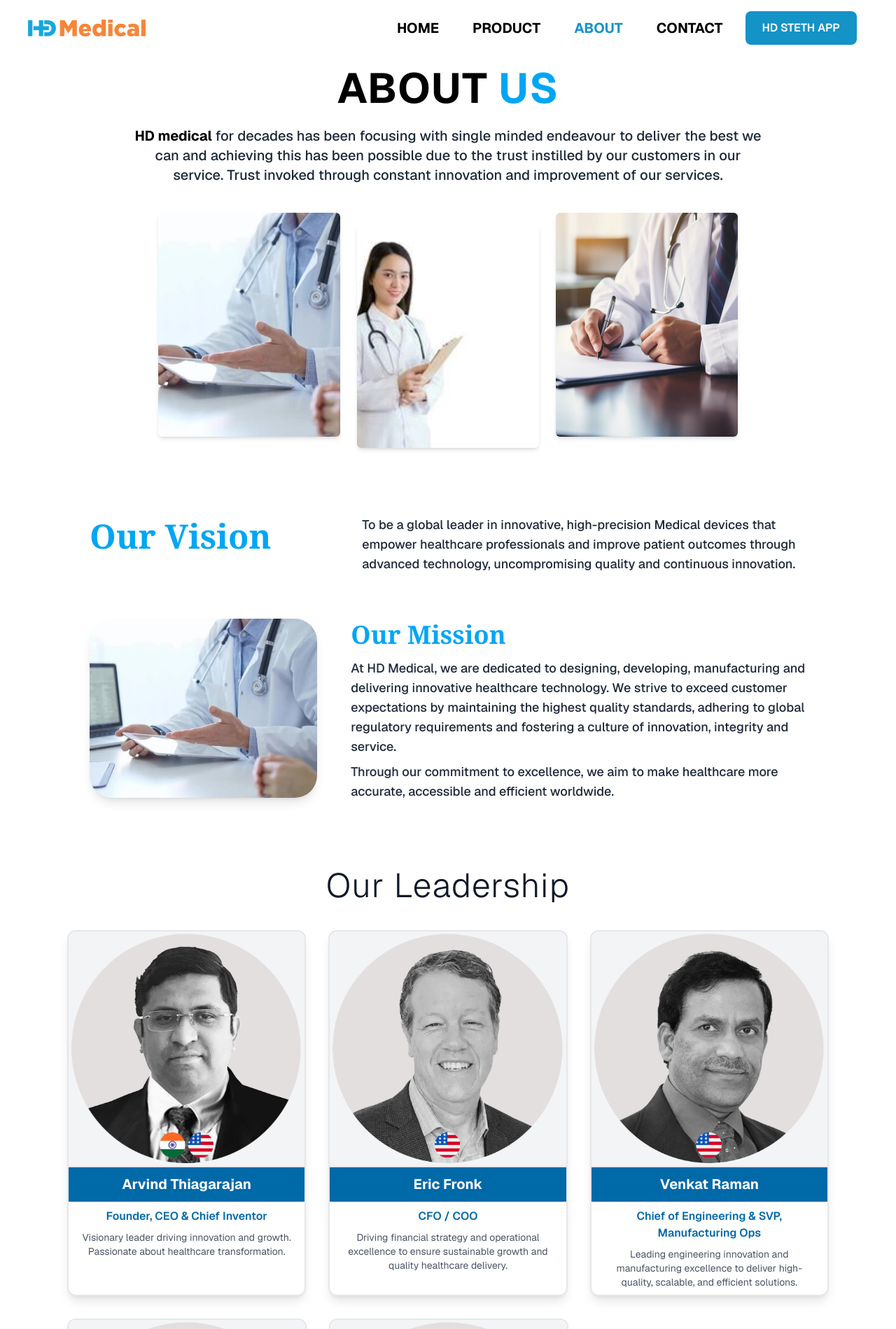
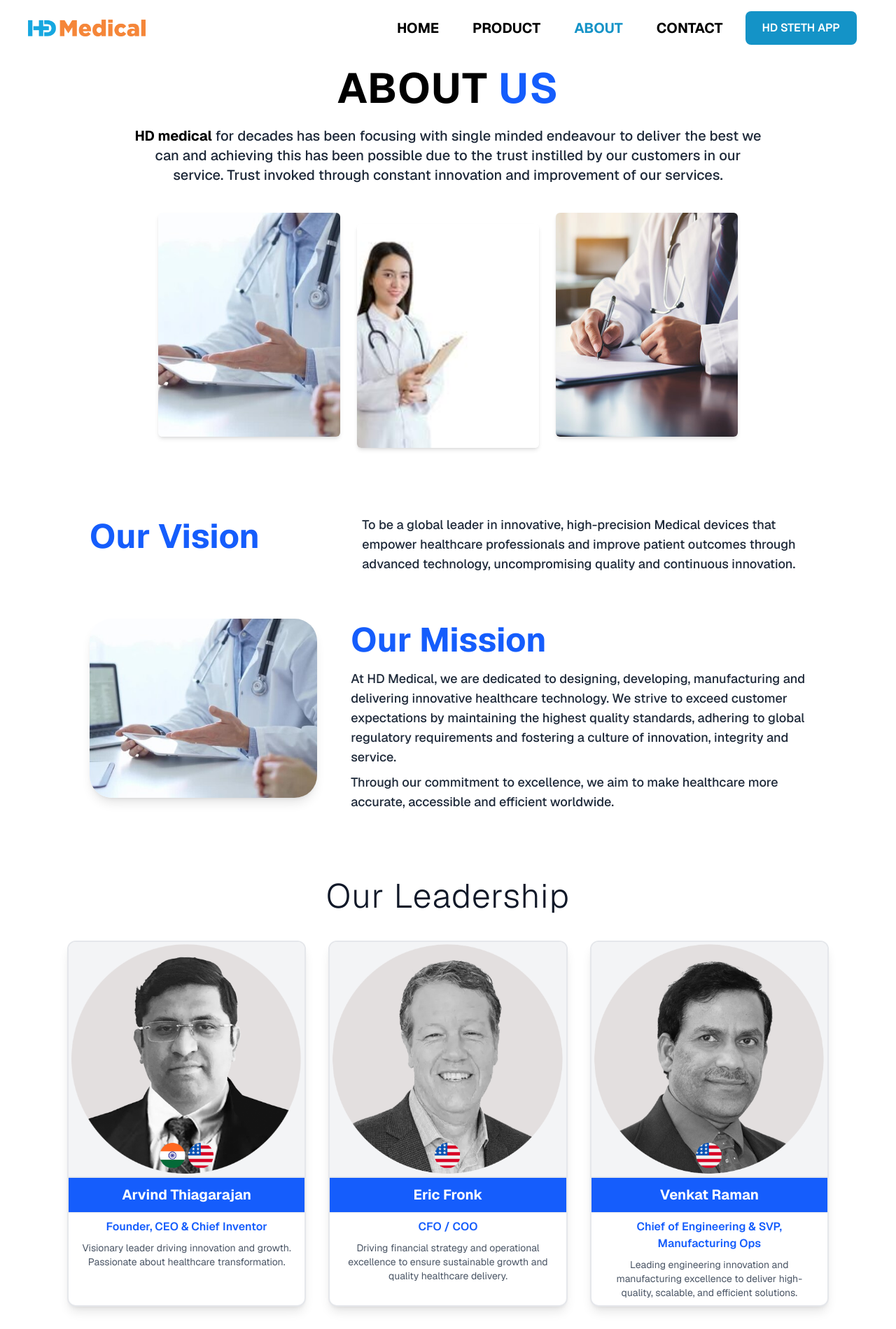
Before and after one commit to jilldhandhukiya/HD-Medical, a Next.js app: page /aboutus in a window 1280 px wide. Shown: the top 1899 px of the page at 70% size. Built offline with nearby package versions, Linux system fonts and the light colour scheme.

Commit message:
about done

```diff
--- a/src/app/aboutus/page.js
+++ b/src/app/aboutus/page.js
@@ -30,11 +30,11 @@
           style={{ objectPosition: 'center' }}
         />
       </div>
-      <div className="bg-sky-700 px-4 py-3 text-center">
+      <div className="bg-[#155dfc] px-4 py-3 text-center">
         <h3 className="text-white text-xl font-bold leading-tight">{person.name}</h3>
       </div>
       <div className="px-4 py-2 border-t border-gray-200 text-center">
-        <p className="text-sky-700 text-base font-semibold">{person.position}</p>
+        <p className="text-[#155dfc] text-base font-semibold">{person.position}</p>
         <p className="text-gray-600 text-sm mt-2">{person.description}</p>
       </div>
     </div>
@@ -357,7 +357,7 @@
       <section className="w-full bg-white pt-12 pb-8 px-4">
         <div className="max-w-4xl mx-auto text-center">
           <h1 className="text-5xl md:text-6xl font-bold mb-6 tracking-wide">
-            ABOUT <span className="text-sky-500">US</span>
+            ABOUT <span className="text-[#155dfc]">US</span>
           </h1>
           <p className="text-lg md:text-xl text-gray-800 font-medium mb-2">
             <span className="font-bold text-black">HD medical</span> for decades has been focusing with single minded endeavour to deliver the best we can and achieving this has been possible due to the trust instilled by our customers in our service. Trust invoked through constant innovation and improvement of our services.
@@ -397,7 +397,7 @@
           {/* Vision */}
           <div className="flex flex-col md:flex-row items-center md:items-start gap-8 md:gap-12">
             <div className="w-full md:w-1/3 flex-shrink-0 flex items-center justify-center md:justify-start mb-4 md:mb-0">
-              <span className="text-sky-500 text-3xl md:text-5xl font-serif font-semibold leading-tight text-center md:text-left">
+              <span className="text-[#155dfc] text-3xl md:text-5xl  font-bold leading-tight text-center md:text-left">
                 Our Vision
               </span>
             </div>
@@ -422,7 +422,7 @@
               </div>
             </div>
             <div className="w-full md:w-2/3 flex flex-col justify-center">
-              <h2 className="text-sky-500 text-2xl md:text-4xl font-bold mb-3 font-serif leading-tight text-center md:text-left">
+              <h2 className="text-[#155dfc] text-2xl md:text-5xl font-bold mb-3 leading-tight text-center md:text-left">
                 Our Mission
               </h2>
               <p className="text-base md:text-lg text-gray-800 font-medium mb-2 text-center md:text-left">
--- a/src/app/page.js
+++ b/src/app/page.js
@@ -928,14 +928,14 @@
         <div className="max-w-7xl mx-auto px-6 md:px-16">
           <div className="grid grid-cols-1 lg:grid-cols-2 gap-12 items-center">
             <div className={`space-y-6 transition-all duration-1000 ${productVisible ? 'animate-fadeInLeft' : 'opacity-0 translate-x-[-30px]'}`}>
-              <h2 className="text-4xl font-bold text-gray-900 transition-colors duration-300 hover:text-[#17a6e0]">
+              <h2 className="text-4xl font-bold text-gray-900 transition-colors duration-300 hover:text-[#155dfc]">
                 Visualize heart sounds and<br />ECG waveforms
               </h2>
               <p className="text-lg text-gray-600 transition-all duration-300 hover:text-gray-700">
                 HD Medical is a global leader in the detection and management of cardiovascular disease (CVD). We are dedicated to enabling evidence-based patient diagnosis and treatment decisions to be made at the point-of-care instantaneously to improve outcomes and save lives. Medical professionals can leverage HD Steth&apos;s AI-enabled intelligence, phonocardiogram, and electrocardiogram in their single most important and prestigious device, the stethoscope.
               </p>
               <button
-                className="inline-block px-8 py-3 bg-[#155dfc] text-white rounded-lg hover:bg-[#17a6e0] transition-all duration-300 hover:scale-105 hover:shadow-lg"
+                className="inline-block px-8 py-3 bg-[#155dfc] text-white rounded-lg hover:bg-[#155dfc] transition-all duration-300 hover:scale-105 hover:shadow-lg"
                 onClick={() => window.location.href = '/product'}>
                 Know More
               </button>
@@ -981,7 +981,7 @@
           </p>
 
           {/* Divider */}
-          <hr className="my-4 sm:my-6 border-gray-300 max-w-[90%] sm:max-w-3xl mx-auto transition-all duration-300 hover:border-[#17a6e0]" />
+          <hr className="my-4 sm:my-6 border-gray-300 hover:border-[#155dfc] max-w-[90%] sm:max-w-3xl mx-auto transition-all duration-300" />
 
           {/* Button */}
           <button className="inline-block px-6 sm:px-8 md:px-10 py-3 sm:py-4 bg-[#155dfc] text-base sm:text-lg md:text-xl lg:text-2xl text-white font-semibold rounded-full hover:opacity-90 transition-all duration-300 mt-3 sm:mt-4 hover:scale-105 hover:shadow-xl">
@@ -1187,7 +1187,7 @@
               </div>
             </div>
             <div className={`space-y-8 transition-all duration-1000 delay-300 ${fdaVisible ? 'animate-fadeInRight' : 'opacity-0 translate-x-[30px]'}`}>
-              <h2 className="text-3xl font-bold text-gray-900 transition-colors duration-300 hover:text-[#17a6e0]">
+              <h2 className="text-3xl font-bold text-gray-900 transition-colors duration-300 hover:text-[#155dfc]">
                 FDA cleared for three products classification codes in one device.
               </h2>
               <div className="space-y-6">
```
